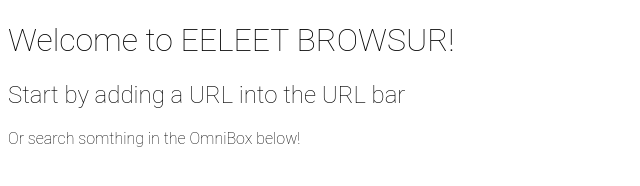
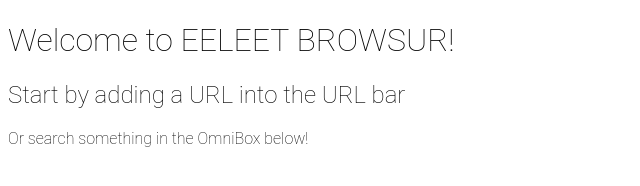
Before and after one commit to CelestialCrafter/ELEET-BROWSUR, an Electron app: page newtab.html in a window 800 px wide. Shown: the full height of the page, 0-640 px from the left. Drawn offline with Linux system fonts and the light colour scheme.

Commit message:
the grammar fixer strikes another project

```diff
--- a/newtab.html
+++ b/newtab.html
@@ -15,6 +15,6 @@
 	<body>
 		<h1>Welcome to EELEET BROWSUR!</h1>
 		<h2>Start by adding a URL into the URL bar</h2>
-		<p>Or search somthing in the OmniBox below!</p>
+		<p>Or search something in the OmniBox below!</p>
 	</body>
 </html>
```
